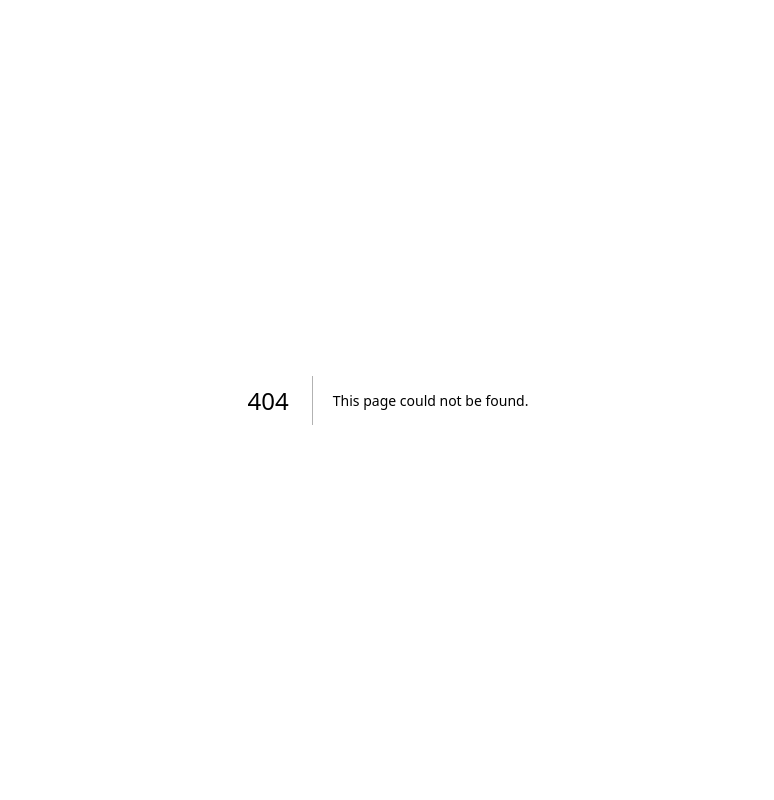
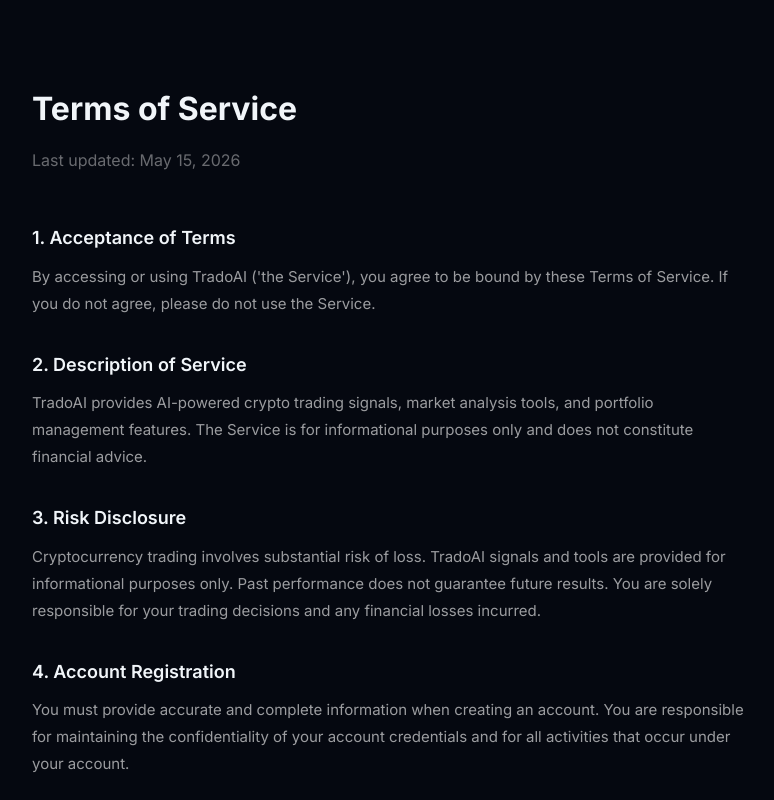
Before and after one commit to Jaraa7/trado-platform, a Next.js app in the folder landing/: page /terms in a window 1280 px wide. Before the commit this address had no page. Shown: the top 800 px of the page, without its empty margins (252-1026 px from the left). Built offline with nearby package versions, Linux system fonts and the light colour scheme.

Commit message:
📄 Legal pages: Terms + Privacy + Refund Policy
- /terms — Terms of Service (13 sections)
- /privacy — Privacy Policy (12 sections)
- /refund — Refund Policy (7 sections, 14-day guarantee)

Required for Paddle verification

```diff
--- /dev/null
+++ b/landing/src/app/privacy/page.tsx
@@ -0,0 +1,29 @@
+"use client";
+export default function PrivacyPage() {
+  return (
+    <div style={{maxWidth:760,margin:"0 auto",padding:"80px 24px",color:"#f1f5f9",fontFamily:"'Inter',system-ui,sans-serif",lineHeight:1.8}}>
+      <h1 style={{fontSize:32,fontWeight:700,marginBottom:8}}>Privacy Policy</h1>
+      <p style={{color:"rgba(255,255,255,0.4)",marginBottom:48}}>Last updated: {new Date().toLocaleDateString("en-US",{year:"numeric",month:"long",day:"numeric"})}</p>
+
+      {[
+        {title:"1. Information We Collect",body:"We collect information you provide directly (name, email, payment info), information from connected exchanges (read-only API data), and usage data (features used, signals viewed). We never collect private keys, withdrawal permissions, or wallet seed phrases."},
+        {title:"2. How We Use Your Information",body:"We use your information to provide and improve the Service, process payments, send notifications and signals, provide customer support, and comply with legal obligations."},
+        {title:"3. Exchange API Data",body:"When you connect an exchange API, we only store read-only market data and trade history necessary to provide our Service. We never store or transmit withdrawal API keys. You can revoke API access at any time from your exchange settings."},
+        {title:"4. Data Sharing",body:"We do not sell your personal information. We may share data with: payment processors (for billing), cloud infrastructure providers (for hosting), and analytics services (anonymized usage data). All third parties are bound by confidentiality agreements."},
+        {title:"5. Data Security",body:"We implement industry-standard security measures including encryption at rest and in transit, regular security audits, and access controls. However, no system is 100% secure and we cannot guarantee absolute security."},
+        {title:"6. Data Retention",body:"We retain your account data for as long as your account is active or as needed to provide services. Upon account deletion, personal data is removed within 30 days, except where retention is required by law."},
+        {title:"7. Cookies",body:"We use essential cookies for authentication and session management, and analytics cookies (with your consent) to improve the Service. You can control cookie preferences in your browser settings."},
+        {title:"8. Your Rights",body:"You have the right to access, correct, or delete your personal data. You may also request data portability or object to processing. To exercise these rights, contact privacy@tradoai.net."},
+        {title:"9. Children's Privacy",body:"TradoAI is not intended for users under 18 years of age. We do not knowingly collect data from minors."},
+        {title:"10. International Transfers",body:"Your data may be processed in countries outside your jurisdiction. We ensure appropriate safeguards are in place for any international transfers."},
+        {title:"11. Changes to This Policy",body:"We may update this Privacy Policy periodically. We will notify you of significant changes via email or in-app notification. The date at the top of this page indicates the last revision."},
+        {title:"12. Contact Us",body:"For privacy-related inquiries: privacy@tradoai.net"},
+      ].map(s=>(
+        <div key={s.title} style={{marginBottom:32}}>
+          <h2 style={{fontSize:18,fontWeight:600,marginBottom:8,color:"#f1f5f9"}}>{s.title}</h2>
+          <p style={{color:"rgba(255,255,255,0.6)",fontSize:15}}>{s.body}</p>
+        </div>
+      ))}
+    </div>
+  );
+}
--- /dev/null
+++ b/landing/src/app/refund/page.tsx
@@ -0,0 +1,24 @@
+"use client";
+export default function RefundPage() {
+  return (
+    <div style={{maxWidth:760,margin:"0 auto",padding:"80px 24px",color:"#f1f5f9",fontFamily:"'Inter',system-ui,sans-serif",lineHeight:1.8}}>
+      <h1 style={{fontSize:32,fontWeight:700,marginBottom:8}}>Refund Policy</h1>
+      <p style={{color:"rgba(255,255,255,0.4)",marginBottom:48}}>Last updated: {new Date().toLocaleDateString("en-US",{year:"numeric",month:"long",day:"numeric"})}</p>
+
+      {[
+        {title:"14-Day Money Back Guarantee",body:"We offer a full refund within 14 days of your initial payment, provided you have used less than 50% of your monthly signal allocation. This applies to all paid plans."},
+        {title:"How to Request a Refund",body:"To request a refund, email billing@tradoai.net with your account email and reason for the refund. We process all refund requests within 3-5 business days."},
+        {title:"Conditions for Refund",body:"Refunds are available if: (1) the request is within 14 days of payment, (2) less than 50% of signals have been used, and (3) the account has not been flagged for abuse or violation of Terms of Service."},
+        {title:"Non-Refundable Cases",body:"Refunds are not available after the 14-day window, for annual plans after the first 14 days, if more than 50% of signals have been used, or for API access fees."},
+        {title:"Subscription Cancellations",body:"Cancelling your subscription stops future charges but does not trigger an automatic refund. You retain access until the end of your current billing period."},
+        {title:"Processing Time",body:"Approved refunds are returned to your original payment method within 5-10 business days, depending on your bank or card issuer."},
+        {title:"Contact",body:"Billing questions: billing@tradoai.net"},
+      ].map(s=>(
+        <div key={s.title} style={{marginBottom:32}}>
+          <h2 style={{fontSize:18,fontWeight:600,marginBottom:8,color:"#f1f5f9"}}>{s.title}</h2>
+          <p style={{color:"rgba(255,255,255,0.6)",fontSize:15}}>{s.body}</p>
+        </div>
+      ))}
+    </div>
+  );
+}
--- /dev/null
+++ b/landing/src/app/terms/page.tsx
@@ -0,0 +1,30 @@
+"use client";
+export default function TermsPage() {
+  return (
+    <div style={{maxWidth:760,margin:"0 auto",padding:"80px 24px",color:"#f1f5f9",fontFamily:"'Inter',system-ui,sans-serif",lineHeight:1.8}}>
+      <h1 style={{fontSize:32,fontWeight:700,marginBottom:8}}>Terms of Service</h1>
+      <p style={{color:"rgba(255,255,255,0.4)",marginBottom:48}}>Last updated: {new Date().toLocaleDateString("en-US",{year:"numeric",month:"long",day:"numeric"})}</p>
+
+      {[
+        {title:"1. Acceptance of Terms",body:"By accessing or using TradoAI ('the Service'), you agree to be bound by these Terms of Service. If you do not agree, please do not use the Service."},
+        {title:"2. Description of Service",body:"TradoAI provides AI-powered crypto trading signals, market analysis tools, and portfolio management features. The Service is for informational purposes only and does not constitute financial advice."},
+        {title:"3. Risk Disclosure",body:"Cryptocurrency trading involves substantial risk of loss. TradoAI signals and tools are provided for informational purposes only. Past performance does not guarantee future results. You are solely responsible for your trading decisions and any financial losses incurred."},
+        {title:"4. Account Registration",body:"You must provide accurate and complete information when creating an account. You are responsible for maintaining the confidentiality of your account credentials and for all activities that occur under your account."},
+        {title:"5. Subscription & Billing",body:"TradoAI offers paid subscription plans billed monthly or annually. Subscriptions automatically renew unless cancelled before the renewal date. Refunds are available within 14 days of payment if less than 50% of signals have been used."},
+        {title:"6. Cancellation Policy",body:"You may cancel your subscription at any time. Upon cancellation, you will retain access to the Service until the end of your current billing period. No partial refunds are issued for unused periods beyond the 14-day refund window."},
+        {title:"7. API & Exchange Connections",body:"When connecting exchange APIs, TradoAI requests only read and trade permissions. We never request withdrawal permissions. Your funds remain on your exchange at all times and are never held by TradoAI."},
+        {title:"8. Prohibited Uses",body:"You may not use the Service for any unlawful purpose, to manipulate markets, to engage in fraudulent activity, or to violate any applicable laws or regulations."},
+        {title:"9. Intellectual Property",body:"All content, features, and functionality of TradoAI are owned by TradoAI and are protected by international copyright, trademark, and other intellectual property laws."},
+        {title:"10. Limitation of Liability",body:"TradoAI shall not be liable for any indirect, incidental, special, or consequential damages arising from your use of the Service, including but not limited to trading losses."},
+        {title:"11. Modifications",body:"We reserve the right to modify these Terms at any time. We will notify users of material changes via email or in-app notification. Continued use of the Service after changes constitutes acceptance."},
+        {title:"12. Governing Law",body:"These Terms shall be governed by applicable laws. Any disputes shall be resolved through binding arbitration."},
+        {title:"13. Contact",body:"For questions about these Terms, contact us at: legal@tradoai.net"},
+      ].map(s=>(
+        <div key={s.title} style={{marginBottom:32}}>
+          <h2 style={{fontSize:18,fontWeight:600,marginBottom:8,color:"#f1f5f9"}}>{s.title}</h2>
+          <p style={{color:"rgba(255,255,255,0.6)",fontSize:15}}>{s.body}</p>
+        </div>
+      ))}
+    </div>
+  );
+}
```
